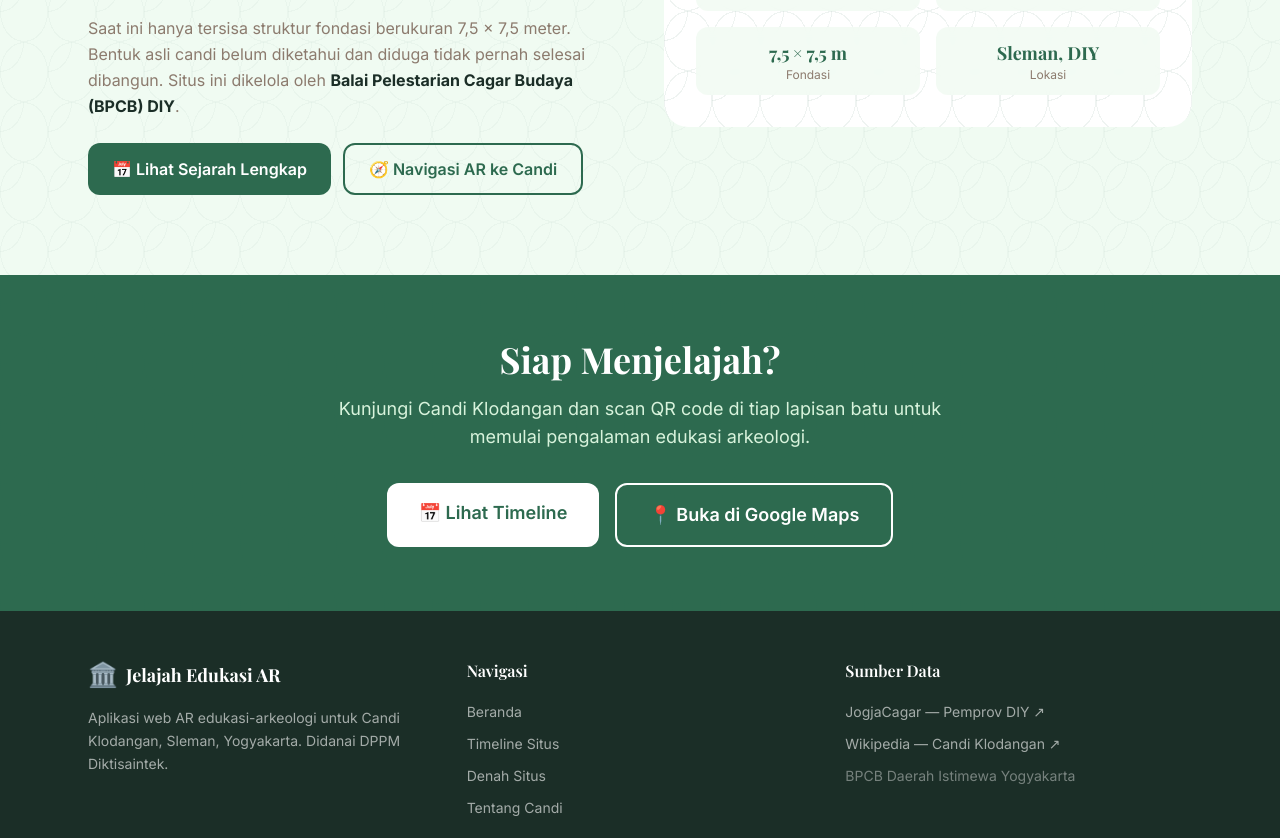
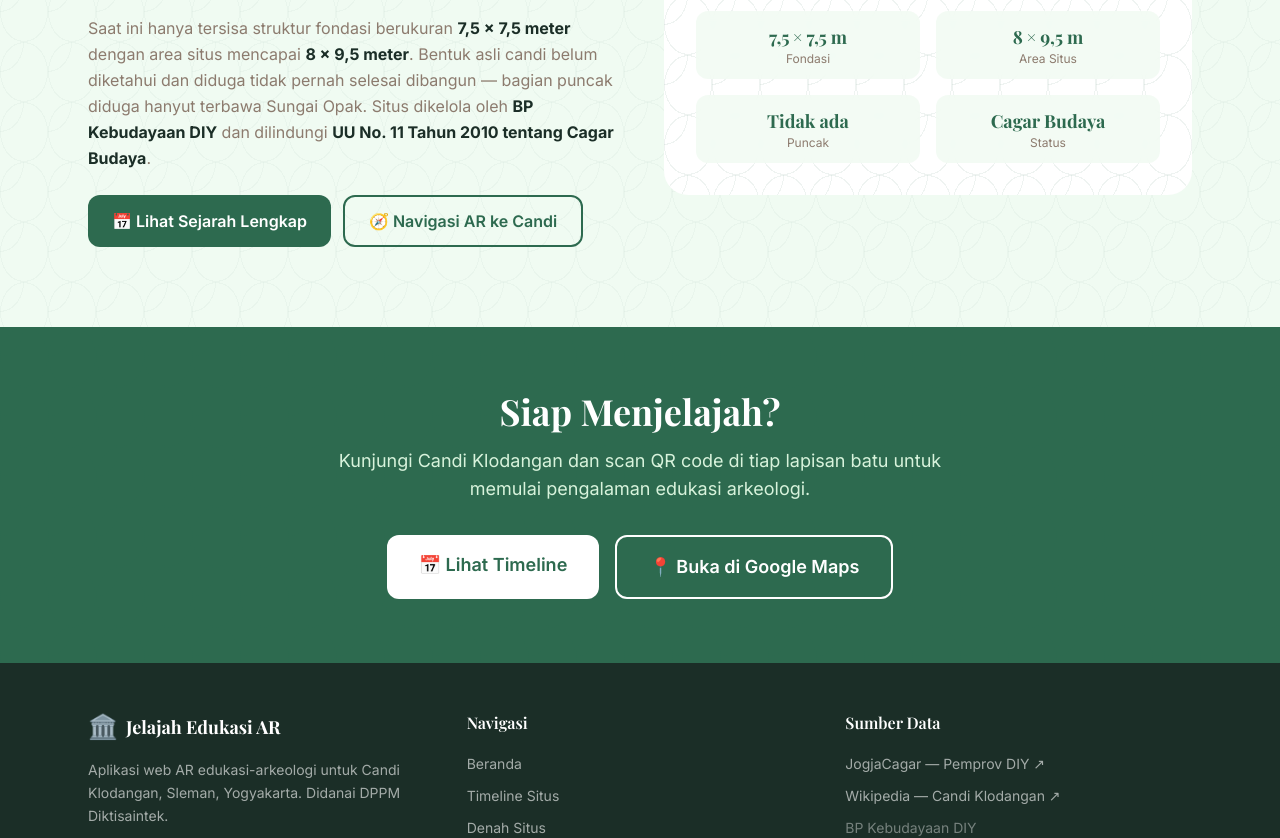
Before and after one commit to Ludger-alvurza/AR-project, a Next.js app: page / in a window 1280 px wide. Shown: the part 2900-3738 px from the top of the page. Built offline with nearby package versions, Linux system fonts and the light colour scheme; a web font is replaced by a local one.

Commit message:
fix double info and change name founder

```diff
--- a/public/data/ar-points.json
+++ b/public/data/ar-points.json
@@ -30,7 +30,7 @@
     "layerLabel": "Tumpukan 3 — Proses Ekskavasi",
     "qrUrl": "/edukasi/tumpukan-3-ekskavasi",
     "gps": { "lat": -7.812667, "lng": 110.426289 },
-    "shortInfo": "Proses penggalian arkeologi dua tahap oleh tim SPSP/BPCB DIY (1998 & 2000) yang mengungkap struktur fondasi dan dinding bawah candi. Area situs mencapai 8 × 9,5 meter.",
+    "shortInfo": "Proses penggalian arkeologi dua tahap oleh tim SPSP/BP Kebudayaan DIY (1998 & 2000) yang mengungkap struktur fondasi dan dinding bawah candi. Area situs mencapai 8 × 9,5 meter.",
     "image": "/images/points/ekskavasi.jpg",
     "edukasiId": "tumpukan-3-ekskavasi",
     "icon": "⛏️"
--- a/public/data/edukasi.json
+++ b/public/data/edukasi.json
@@ -31,7 +31,7 @@
       },
       {
         "question": "Apa fungsi batu putih yang ditemukan di situs ini?",
-        "answer": "Selain batu andesit, ditemukan juga batu putih (batu kapur/limestone) di area situs. Berdasarkan laporan ekskavasi BPCB DIY, batu kapur ini kemungkinan digunakan sebagai material pengisi (filler) di antara lapisan batu andesit atau sebagai bahan konstruksi pendukung. Keberadaan dua jenis batu ini merupakan karakteristik teknik bangunan pada era Mataram Kuno."
+        "answer": "Selain batu andesit, ditemukan juga batu putih (batu kapur/limestone) di area situs. Berdasarkan laporan ekskavasi BP Kebudayaan DIY, batu kapur ini kemungkinan digunakan sebagai material pengisi (filler) di antara lapisan batu andesit atau sebagai bahan konstruksi pendukung. Keberadaan dua jenis batu ini merupakan karakteristik teknik bangunan pada era Mataram Kuno."
       },
       {
         "question": "Bagaimana teknik penyusunan batu pada tumpukan kedua ini?",
@@ -49,7 +49,7 @@
     "questions": [
       {
         "question": "Kapan dan siapa yang melakukan ekskavasi Candi Klodangan?",
-        "answer": "Ekskavasi dilakukan oleh tim dari Suaka Peninggalan Sejarah dan Purbakala (SPSP) DIY — yang kini bernama Balai Pelestarian Cagar Budaya (BPCB) DIY. Ekskavasi dilakukan dalam dua tahap: Tahap I pada 20–29 Juli 1998 (segera setelah laporan penemuan), dan Tahap II pada 14–19 Februari 2000 untuk memperluas area penggalian."
+        "answer": "Ekskavasi dilakukan oleh tim dari Suaka Peninggalan Sejarah dan Purbakala (SPSP) DIY — yang kini bernama BP Kebudayaan DIY. Ekskavasi dilakukan dalam dua tahap: Tahap I pada 20–29 Juli 1998 (segera setelah laporan penemuan), dan Tahap II pada 14–19 Februari 2000 untuk memperluas area penggalian."
       },
       {
         "question": "Bagaimana proses ekskavasi dilakukan secara teknis?",
@@ -79,7 +79,7 @@
       },
       {
         "question": "Apa status hukum Candi Klodangan saat ini?",
-        "answer": "Candi Klodangan telah ditetapkan sebagai Cagar Budaya yang dilindungi negara berdasarkan Undang-Undang No. 11 Tahun 2010 tentang Cagar Budaya. Pengelolaannya berada di bawah Balai Pelestarian Cagar Budaya (BPCB) Daerah Istimewa Yogyakarta. Sebagai cagar budaya, situs ini dilindungi dari perusakan, pemindahan, atau pengambilan material tanpa izin resmi dari pihak berwenang."
+        "answer": "Candi Klodangan telah ditetapkan sebagai Cagar Budaya yang dilindungi negara berdasarkan Undang-Undang No. 11 Tahun 2010 tentang Cagar Budaya. Pengelolaannya berada di bawah BP Kebudayaan DIY. Sebagai cagar budaya, situs ini dilindungi dari perusakan, pemindahan, atau pengambilan material tanpa izin resmi dari pihak berwenang."
       },
       {
         "question": "Mengapa Candi Klodangan penting meskipun kondisinya tidak utuh?",
--- a/public/data/timeline.json
+++ b/public/data/timeline.json
@@ -10,7 +10,7 @@
     "id": "ekskavasi-1",
     "title": "Ekskavasi Tahap I",
     "year": "20–29 Juli 1998",
-    "description": "Tim dari Suaka Peninggalan Sejarah dan Purbakala (SPSP) DIY — kini BPCB DIY — melakukan ekskavasi penyelamatan tahap pertama. Fondasi candi berukuran 7,5 × 7,5 meter berhasil diungkap beserta sisa dinding bagian bawah dari batu andesit. Tidak ditemukan arca, relief, maupun prasasti.",
+    "description": "Tim dari Suaka Peninggalan Sejarah dan Purbakala (SPSP) DIY — melakukan ekskavasi penyelamatan tahap pertama. Fondasi candi berukuran 7,5 × 7,5 meter berhasil diungkap beserta sisa dinding bagian bawah dari batu andesit. Tidak ditemukan arca, relief, maupun prasasti.",
     "icon": "⛏️"
   },
   {
@@ -24,7 +24,7 @@
     "id": "penetapan",
     "title": "Penetapan Cagar Budaya",
     "year": "Pasca Ekskavasi",
-    "description": "Candi Klodangan ditetapkan sebagai Cagar Budaya yang dilindungi berdasarkan Undang-Undang No. 11 Tahun 2010 tentang Cagar Budaya. Pengelolaan situs berada di bawah Balai Pelestarian Cagar Budaya (BPCB) Daerah Istimewa Yogyakarta di bawah Direktorat Jenderal Kebudayaan, Kemendikbudristek RI.",
+    "description": "Candi Klodangan ditetapkan sebagai Cagar Budaya yang dilindungi berdasarkan Undang-Undang No. 11 Tahun 2010 tentang Cagar Budaya. Pengelolaan situs berada di bawah BP Kebudayaan DIY di bawah Direktorat Jenderal Kebudayaan, Kemendikbudristek RI.",
     "icon": "📜"
   },
   {
--- a/public/data/virtual-tour-points.json
+++ b/public/data/virtual-tour-points.json
@@ -22,7 +22,7 @@
     "title": "Area Ekskavasi",
     "icon": "⛏️",
     "position": { "x": 72, "y": 30 },
-    "shortInfo": "Proses penggalian arkeologi dua tahap oleh tim SPSP/BPCB DIY — Tahap I pada 20–29 Juli 1998, dan Tahap II pada 14–19 Februari 2000. Area situs yang berhasil dipetakan sekitar 8 × 9,5 meter.",
+    "shortInfo": "Proses penggalian arkeologi dua tahap oleh tim SPSP/BP Kebudayaan DIY — Tahap I pada 20–29 Juli 1998, dan Tahap II pada 14–19 Februari 2000. Area situs yang berhasil dipetakan sekitar 8 × 9,5 meter.",
     "detailInfo": "Ekskavasi mengikuti standar arkeologi baku: pembersihan area, penentuan titik koordinat dan kotak galian, penggalian berlapis mengikuti stratigrafi tanah, serta dokumentasi foto dan gambar di setiap lapisan temuan. Tidak ditemukan arca, relief, prasasti, maupun artefak logam — sehingga candi ini diduga tidak pernah rampung dibangun sebelum ditinggalkan pendukungnya.",
     "edukasiId": "tumpukan-3-ekskavasi"
   },
@@ -32,7 +32,7 @@
     "icon": "🌿",
     "position": { "x": 30, "y": 15 },
     "shortInfo": "Tanaman hijau yang tumbuh di sekeliling situs membantu melindungi struktur candi dari erosi dan memberikan batas visual area cagar budaya.",
-    "detailInfo": "Vegetasi yang tumbuh mengelilingi situs berfungsi membantu mencegah erosi tanah di sekitar struktur batu yang masih tersisa. Situs Candi Klodangan kini berada di tengah lingkungan yang dikelola sebagai kawasan cagar budaya di bawah pengawasan Balai Pelestarian Cagar Budaya (BPCB) Daerah Istimewa Yogyakarta.",
+    "detailInfo": "Vegetasi yang tumbuh mengelilingi situs berfungsi membantu mencegah erosi tanah di sekitar struktur batu yang masih tersisa. Situs Candi Klodangan kini berada di tengah lingkungan yang dikelola sebagai kawasan cagar budaya di bawah pengawasan BP Kebudayaan DIY.",
     "edukasiId": "tumpukan-1-fondasi"
   },
   {
@@ -41,7 +41,7 @@
     "icon": "📐",
     "position": { "x": 75, "y": 72 },
     "shortInfo": "Sudut-sudut struktur fondasi yang berhasil diungkap selama ekskavasi. Keberadaan sudut bangunan di beberapa kotak galian membantu tim arkeolog memetakan denah keseluruhan candi.",
-    "detailInfo": "Berdasarkan laporan ekskavasi BPCB DIY, sudut-sudut bangunan ditemukan di beberapa titik galian yang memungkinkan tim arkeolog merekonstruksi denah candi secara horizontal. Denah bangunan berbentuk bujur sangkar berukuran 7,5 × 7,5 meter dengan penampil, sedangkan bagian batur (soubacement) berukuran 8 × 8 meter. Candi ini berada tidak jauh dari Candi Prambanan — sekitar 5 km ke arah barat — yang dibangun pada era yang sama.",
+    "detailInfo": "Berdasarkan laporan ekskavasi BP Kebudayaan DIY, sudut-sudut bangunan ditemukan di beberapa titik galian yang memungkinkan tim arkeolog merekonstruksi denah candi secara horizontal. Denah bangunan berbentuk bujur sangkar berukuran 7,5 × 7,5 meter dengan penampil, sedangkan bagian batur (soubacement) berukuran 8 × 8 meter. Candi ini berada tidak jauh dari Candi Prambanan — sekitar 5 km ke arah barat — yang dibangun pada era yang sama.",
     "edukasiId": "tumpukan-1-fondasi"
   }
 ]
--- a/src/app/denah/page.tsx
+++ b/src/app/denah/page.tsx
@@ -111,7 +111,7 @@ export default function DenahPage() {
             <p className="reveal text-stone-candi text-base sm:text-lg leading-relaxed max-w-2xl mx-auto">
               Gambar teknis denah dan potongan Situs Klodangan yang dibuat oleh{" "}
               <span className="font-semibold text-green-primary">
-                Balai Pelestarian Kebudayaan D.I. Yogyakarta
+                BP Kebudayaan DIY
               </span>{" "}
               sebagai dokumentasi arkeologi resmi.
             </p>
@@ -168,7 +168,7 @@ export default function DenahPage() {
               >
                 <Image
                   src={imagePath}
-                  alt="Denah dan Potongan Situs Klodangan - Balai Pelestarian Kebudayaan D.I. Yogyakarta"
+                  alt="Denah dan Potongan Situs Klodangan - BP Kebudayaan DIY"
                   width={1920}
                   height={1080}
                   className={`w-full h-auto ${isFullscreen ? "object-contain max-h-screen w-auto mx-auto" : ""}`}
@@ -259,7 +259,7 @@ export default function DenahPage() {
             {/* Image caption */}
             <div className="mt-4 text-center">
               <p className="text-stone-candi text-xs italic">
-                Sumber: Balai Pelestarian Kebudayaan D.I. Yogyakarta — Nomor
+                Sumber: BP Kebudayaan DIY — Nomor
                 Reg. YEP.06.P.03652
               </p>
             </div>
--- a/src/app/page.tsx
+++ b/src/app/page.tsx
@@ -302,11 +302,19 @@ export default async function HomePage() {
                   Prambanan dan Borobudur.
                 </p>
                 <p className="reveal">
-                  Saat ini hanya tersisa struktur fondasi berukuran 7,5 × 7,5
-                  meter. Bentuk asli candi belum diketahui dan diduga tidak
-                  pernah selesai dibangun. Situs ini dikelola oleh{" "}
+                   Saat ini hanya tersisa struktur fondasi berukuran{" "}
+                   <strong className="text-dark">7,5 × 7,5 meter</strong> dengan
+                   area situs mencapai{" "}
+                   <strong className="text-dark">8 × 9,5 meter</strong>. Bentuk
+                   asli candi belum diketahui dan diduga tidak pernah selesai
+                   dibangun — bagian puncak diduga hanyut terbawa Sungai Opak.
+                   Situs dikelola oleh{" "}
                    <strong className="text-dark">
-                    Balai Pelestarian Cagar Budaya (BPCB) DIY
+                     BP Kebudayaan DIY
+                   </strong>
+                   {" "}dan dilindungi{" "}
+                   <strong className="text-dark">
+                     UU No. 11 Tahun 2010 tentang Cagar Budaya
                    </strong>
                    .
                  </p>
@@ -333,9 +341,11 @@ export default async function HomePage() {
                   <div className="grid grid-cols-2 gap-4 mt-6">
                     {[
                        { label: "Ditemukan", value: "1998" },
-                      { label: "Usia", value: "Abad IX-X" },
+                       { label: "Usia", value: "Abad IX–X" },
                        { label: "Fondasi", value: "7,5 × 7,5 m" },
-                      { label: "Lokasi", value: "Sleman, DIY" },
+                       { label: "Area Situs", value: "8 × 9,5 m" },
+                       { label: "Puncak", value: "Tidak ada" },
+                       { label: "Status", value: "Cagar Budaya" },
                      ].map((fact) => (
                       <div
                         key={fact.label}
--- a/src/components/ui/Footer.tsx
+++ b/src/components/ui/Footer.tsx
@@ -88,7 +88,7 @@ export default function Footer() {
               </li>
               <li>
                 <span className="text-white/40 text-sm">
-                  BPCB Daerah Istimewa Yogyakarta
+                  BP Kebudayaan DIY
                 </span>
               </li>
             </ul>
```
Lines whose indentation alone changed are shown as unchanged.
